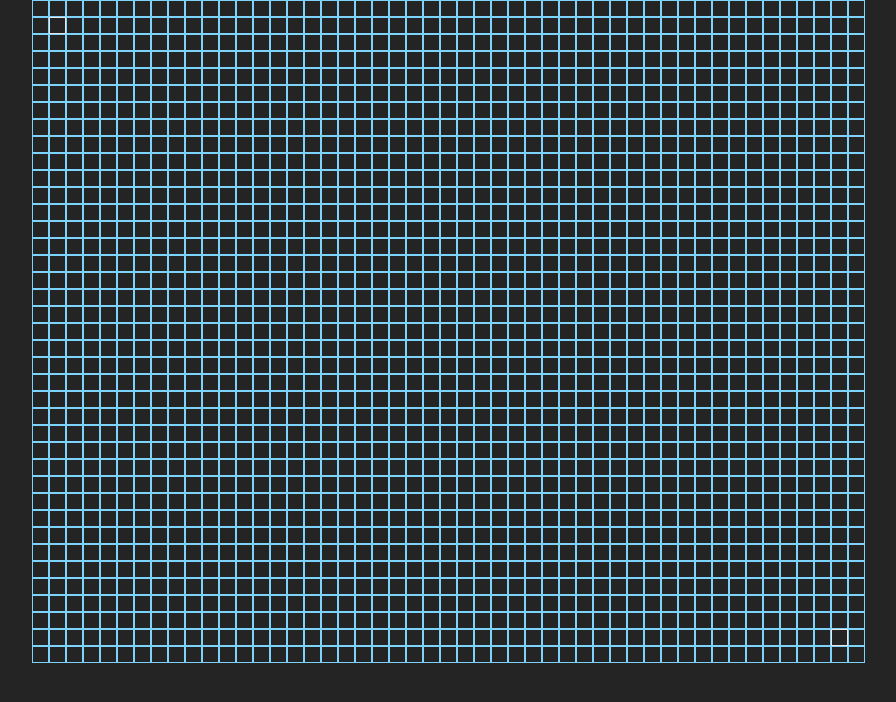
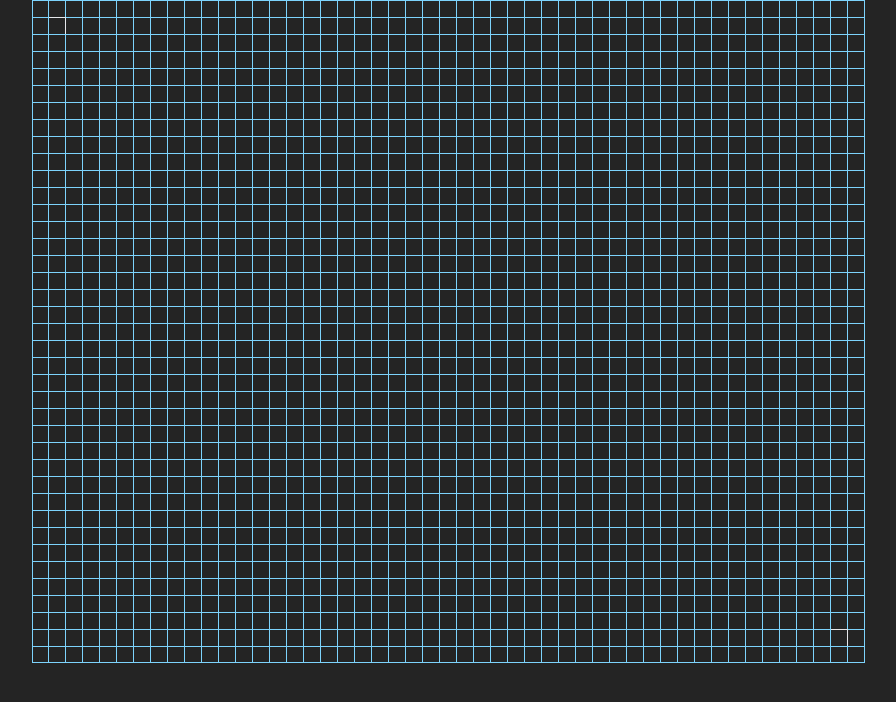
Before and after one commit to HarshitAditya27/Pathfinder, a React (Vite) app: page / in a window 1280 px wide. Shown: the top 702 px of the page, without its empty margins (192-1088 px from the left). Built offline with nearby package versions, Linux system fonts and the light colour scheme.

Commit message:
fixed styling and syntax issues

```diff
--- a/src/components/Grid.tsx
+++ b/src/components/Grid.tsx
@@ -45,7 +45,7 @@ export function Grid({
         `lg:min-h-[${MAX_ROWS * 17}px] md:min-h-[${
           MAX_ROWS * 15
         }px] xs:min-h-[${MAX_ROWS * 8}px]  min-h-[${MAX_ROWS * 7}px]`,
-        `lg:w-[${MAX_COLS * 17} px] md:w-[${MAX_COLS * 15}px] xs:w-[${
+        `lg:w-[${MAX_COLS * 17}px] md:w-[${MAX_COLS * 15}px] xs:w-[${
           MAX_COLS * 8
         }px] w-[${MAX_COLS * 7}px]`
       )}
--- a/src/components/Tile.tsx
+++ b/src/components/Tile.tsx
@@ -3,7 +3,7 @@ import {
   END_TILE_STYLE,
   MAX_ROWS,
   PATH_TILE_STYLE,
-  STAR_TILE_STYLE,
+  START_TILE_STYLE,
   TILE_STYLE,
   TRAVERSED_TILE_STYLE,
   WALL_TILE_STYLE,
@@ -38,7 +38,7 @@ export function Tile({
 }) {
   let tileTyleStyle;
   if (isStart) {
-    tileTyleStyle = STAR_TILE_STYLE;
+    tileTyleStyle = START_TILE_STYLE;
   } else if (isEnd) {
     tileTyleStyle = END_TILE_STYLE;
   } else if (isWall) {
@@ -52,10 +52,9 @@ export function Tile({
   }
 
   const borderStyle =
-    row === MAX_ROWS - 1 ? "border-b" : col === 0 ? "border-l" : "";
+    row === MAX_ROWS - 1 ? "border-b" : col == 0 ? "border-l" : "";
 
-  const edgeStyle =
-    row === MAX_ROWS - 1 ? "border-b" : col === 0 ? "border-l" : "";
+  const edgeStyle = row === MAX_ROWS - 1 && col == 0 ? "border-l" : "";
   return (
     <div
       className={twMerge(tileTyleStyle, borderStyle, edgeStyle)}
--- a/src/context/TileContext.tsx
+++ b/src/context/TileContext.tsx
@@ -1,4 +1,4 @@
-import { Children, createContext, ReactNode, useState } from "react";
+import { createContext, ReactNode, useState } from "react";
 import { TileType } from "../utils/types";
 import {
   END_TILE_CONFIGURATIONS,
--- a/src/utils/constants.ts
+++ b/src/utils/constants.ts
@@ -25,10 +25,10 @@ export const END_TILE_CONFIGURATIONS = {
 };
 
 export const TILE_STYLE =
-  "lg:w-[17px] md:w-[15px] xs:w-[8px] w-[7px] lg:h-[17px] md:h-[15px] xs:h-[8px] h-[7px] border-t border-r border border-sky-300";
+  "lg:w-[17px] md:w-[15px] xs:w-[8px] w-[7px] lg:h-[17px] md:h-[15px] xs:h-[8px] h-[7px] border-t border-r border-sky-300";
 
 export const TRAVERSED_TILE_STYLE = TILE_STYLE + "bg-cyan-400";
-export const STAR_TILE_STYLE = TILE_STYLE + "bg-green-400";
+export const START_TILE_STYLE = TILE_STYLE + "bg-green-400";
 export const END_TILE_STYLE = TILE_STYLE + "bg-red-400";
 export const WALL_TILE_STYLE = TILE_STYLE + "bg-gray-400";
 export const PATH_TILE_STYLE = TILE_STYLE + "bg-green-400";
```
